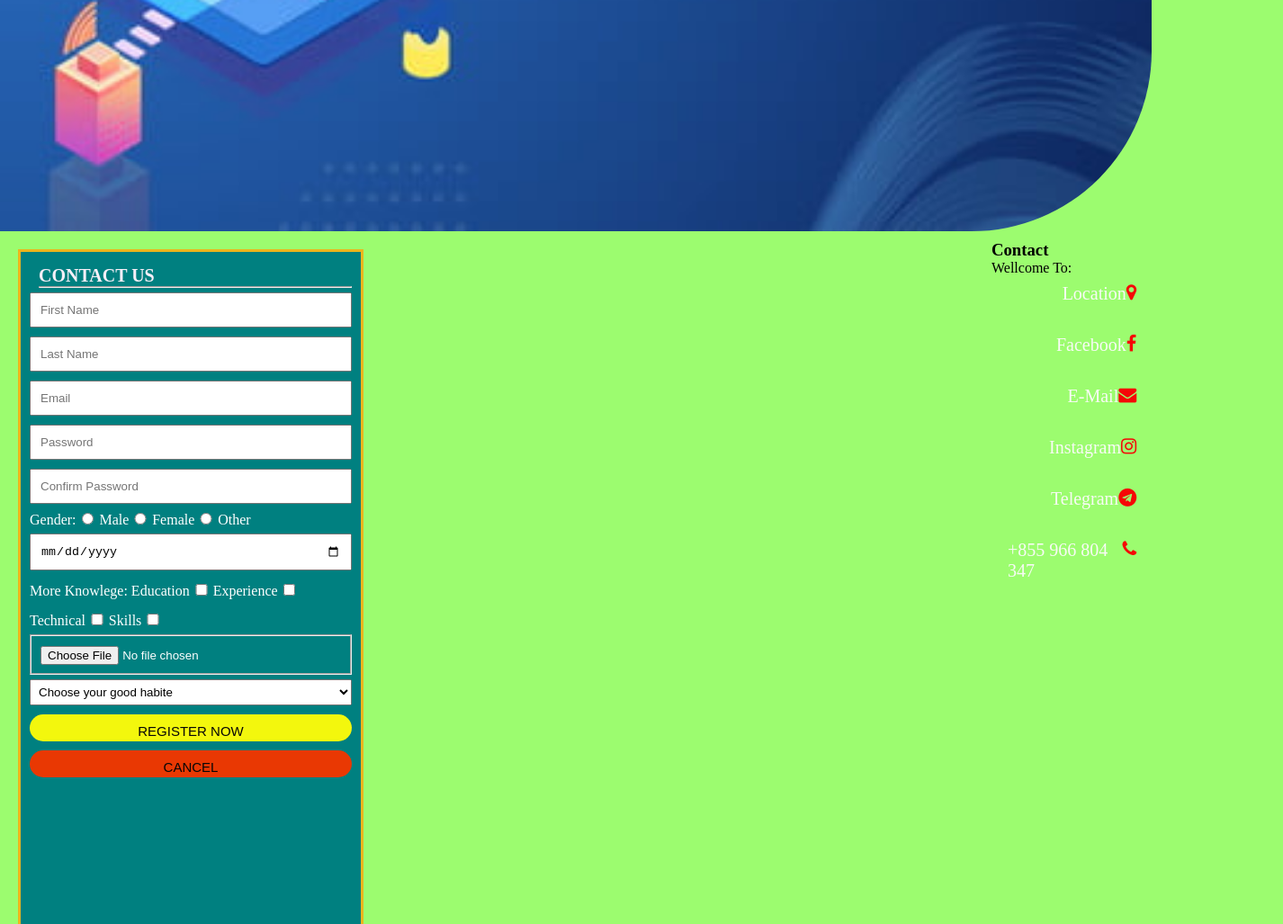
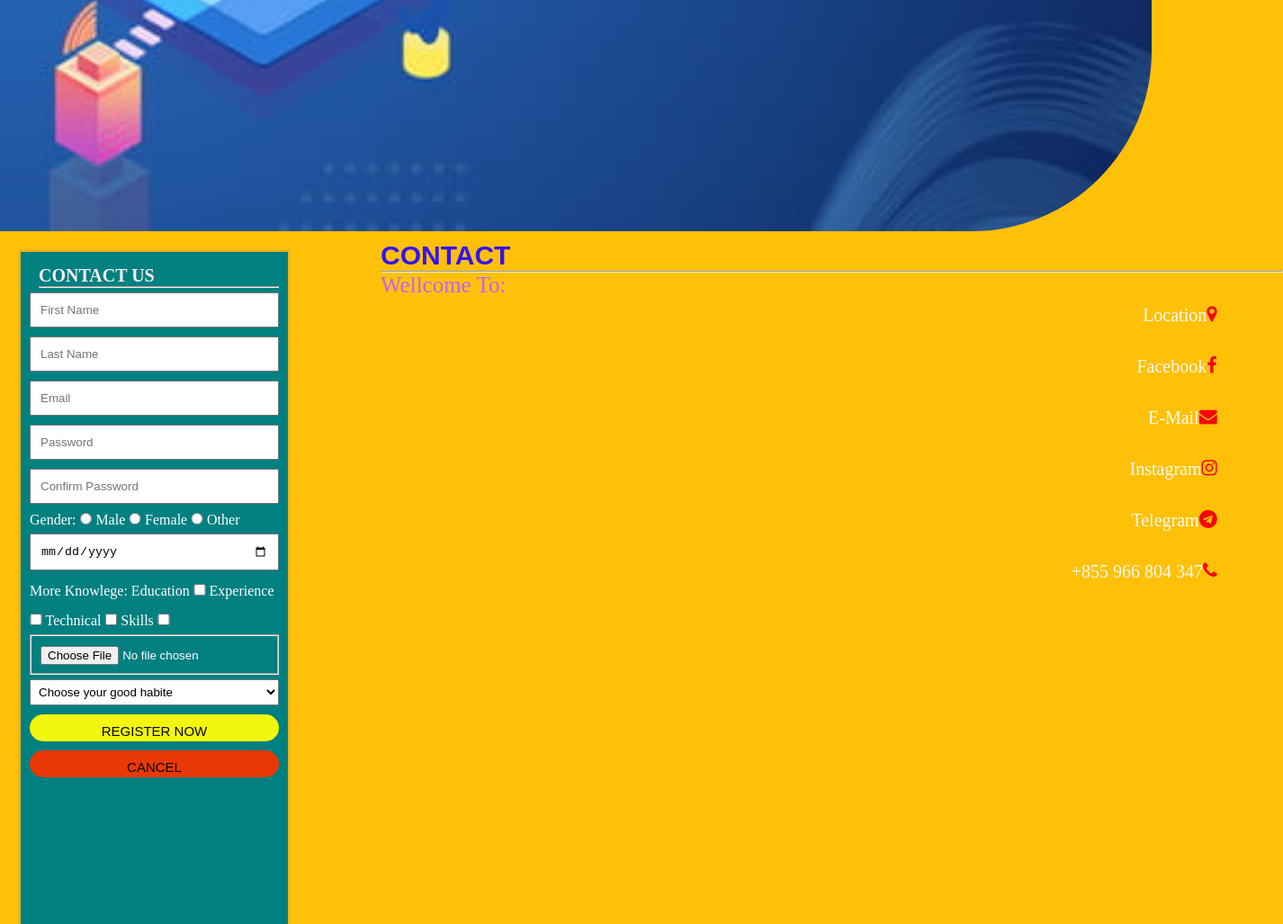
Before and after one commit to phearakeng/VC-One_PHEARAK-ENG, a plain HTML site: page index.html in a window 1280 px wide. Shown: the part 463-1490 px from the top of the page at 90% size, 1426 px wide, since content can reach past the window. Drawn offline with Linux system fonts and the light colour scheme.

Commit message:
CV Project

```diff
--- a/CSS/style.css
+++ b/CSS/style.css
@@ -1,5 +1,5 @@
 body{
-    background-color: rgb(156, 252, 111);
+    background-color: #ffc107;
 }
 *{
     margin: 0;
@@ -106,31 +106,6 @@ ul li {
 .menu ul li{
     justify-content: flex-start;
 }
-/* .box1{
-    width: 10vh;
-    height: 100vh;
-    background: rgba(8, 74, 255, 0.411);
-    margin: 10px;
-    color: white;
-    font-size: 30px;
-    justify-content: center;
-    align-items: center;
-    display: flex;
-    margin-right: 5px;
-} */
-
-/* .box2{
-    width: 150vh;
-    height: 50vh;
-    background-image: url(bg.jpg);
-    margin: 20px;
-    color: white;
-    font-size: 30px;
-    justify-content: flex-end;
-    align-items: center;
-    display: flex;
-    margin-right: 25px;
-} */
 
 .wratext{
     width: 30%;
@@ -224,17 +199,6 @@ fieldset{
     display: block;
 }
 
-/* .contact img {
-    width: 40px;
-    height: 40px;
-    display: block;
-    border-radius: 5px;
-}
-
-.contact img:hover, img:active{
-    font-size: 150%;
-} */
-
 ul li img a:hover, a:active{
     font-size: 150%;
 }
@@ -253,12 +217,37 @@ i:hover{
     font-size: 20px;
     margin-left: 10px;
     padding: 8px;
+    box-sizing: border-box;
 }
 
 .contact-form{
     background-image: url(10.jpg);
-    width: 90%;
-    height: 48vh;
-    justify-content: flex-start;
-    box-sizing: border-box;
+    width: 85%;
+    height: 62vh;
+    margin-right: 110vh;
+    margin-left: 100px;
 }
+
+h3{
+    color: rgb(53, 19, 248);
+    font-size: 30px;
+    font-family: sans-serif;
+    font-weight: 700;
+    margin-left: 100px;
+    text-transform: uppercase;
+}
+
+.contact-form .form-info:hover{
+    color: #76ff03;
+}
+
+.contact-form .form-info:active{
+    font-size: 30px;
+}
+
+p{
+    color: rgb(195, 98, 252);
+    font-size: 25px;
+    margin-left: 100px;
+
+}
--- a/PHEARAK.html
+++ b/index.html
@@ -116,7 +116,7 @@
                 </nav> -->
                 <section class="contact-section">
                     <div class="con-one">
-                        <h3>Contact</h3>
+                        <h3>Contact<hr></h3>
                             <p>Wellcome To:</p>
                             <div class="contact-form">
                                 <div>
```
